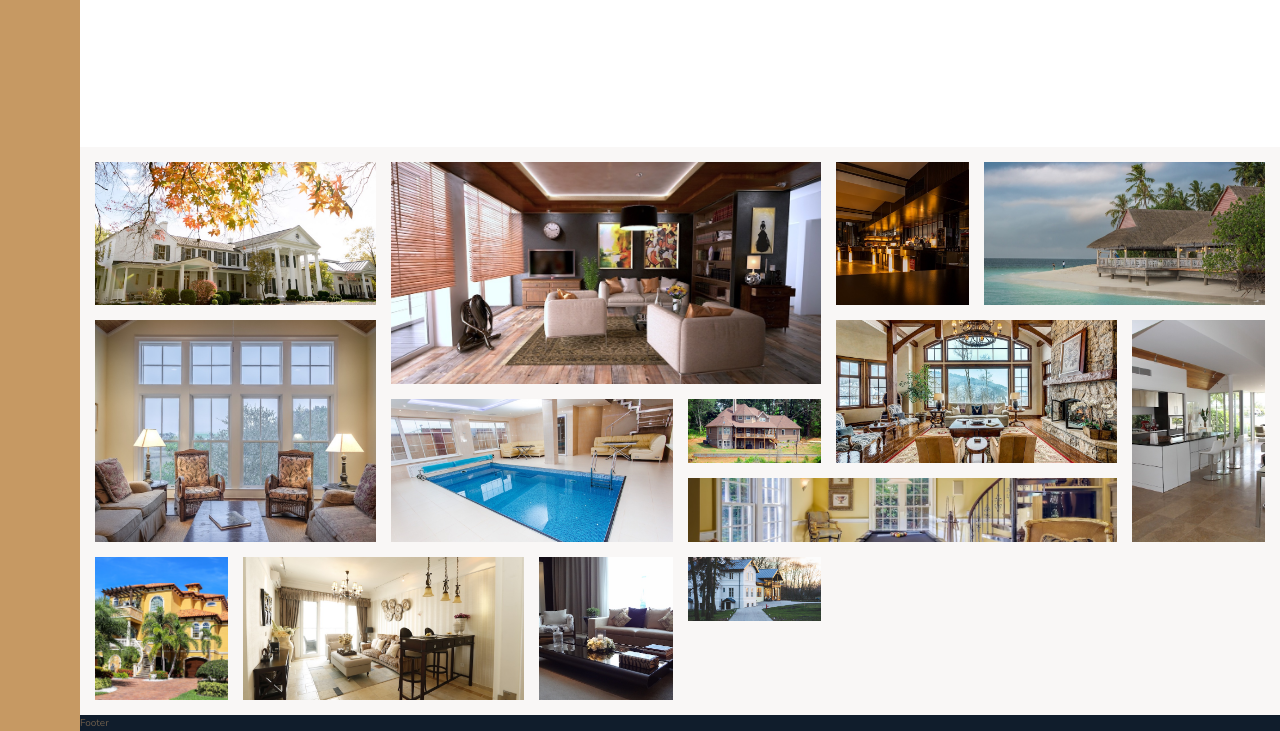
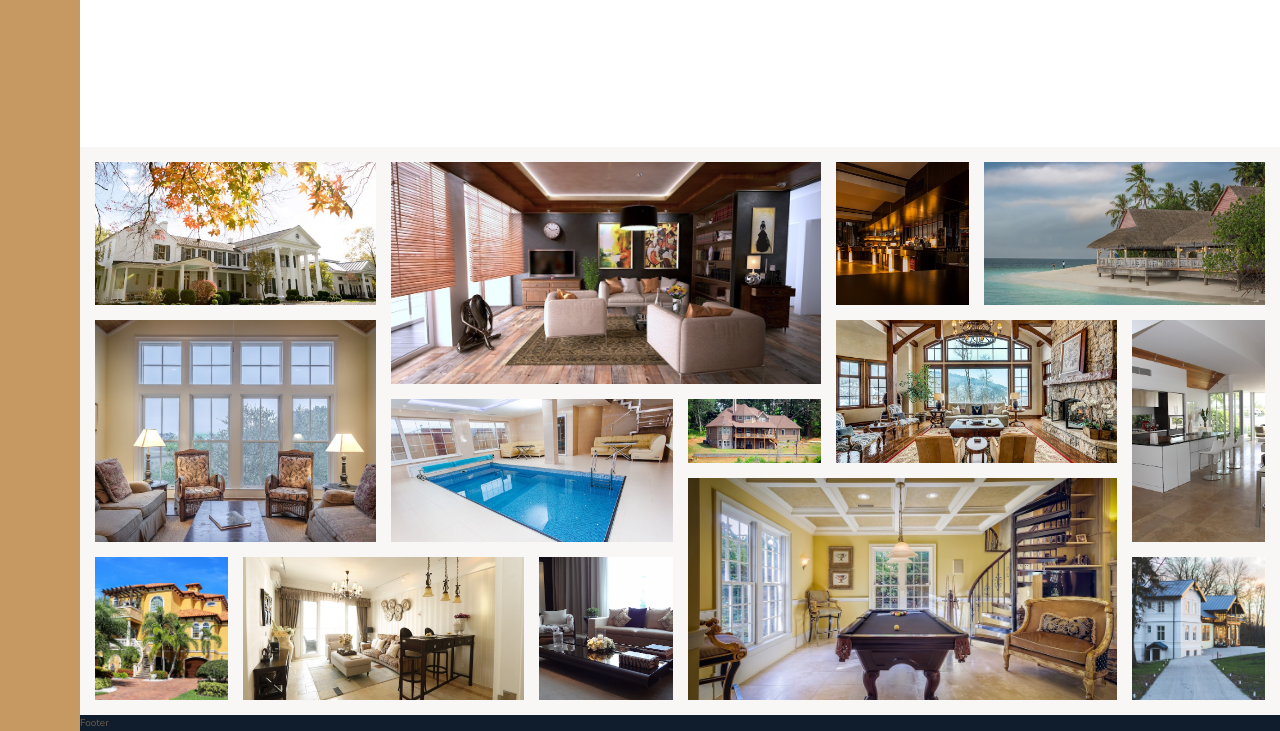
Before and after one commit to Aramex86/Nexter, a website: page index.html in a window 1280 px wide. Shown: the part 2925-3656 px from the top of the page. Drawn offline with nearby package versions, Linux system fonts and the light colour scheme.

Commit message:
section gallery done

```diff
--- a/sass/_gallery.scss
+++ b/sass/_gallery.scss
@@ -55,6 +55,10 @@
         }
         &--13{
             grid-column: 5/8;
+            grid-row: 5/8;
+        }
+        &--14{
+            grid-row: 6/8;
         }
 
     }
```
Also changed, not shown: css/style.css.
